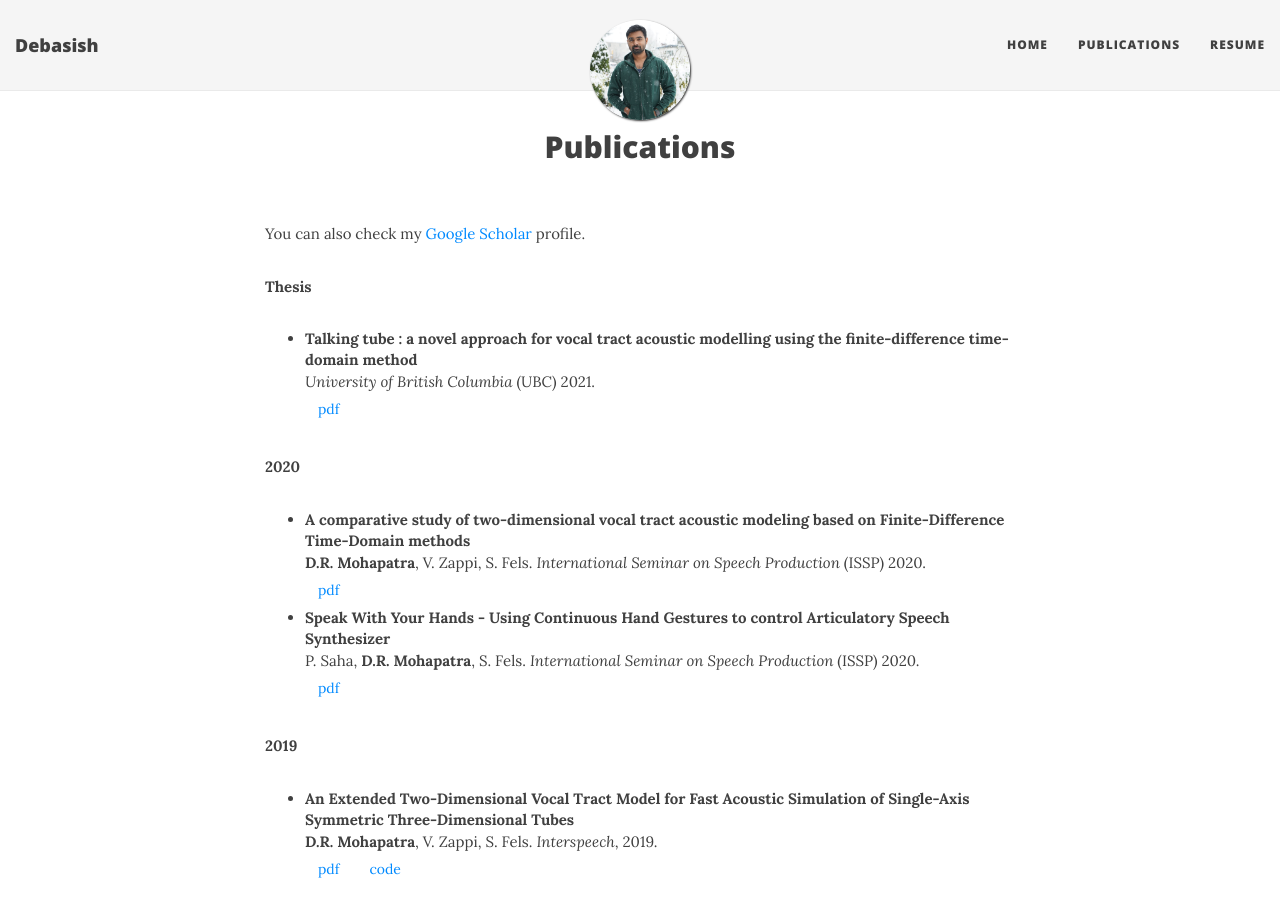
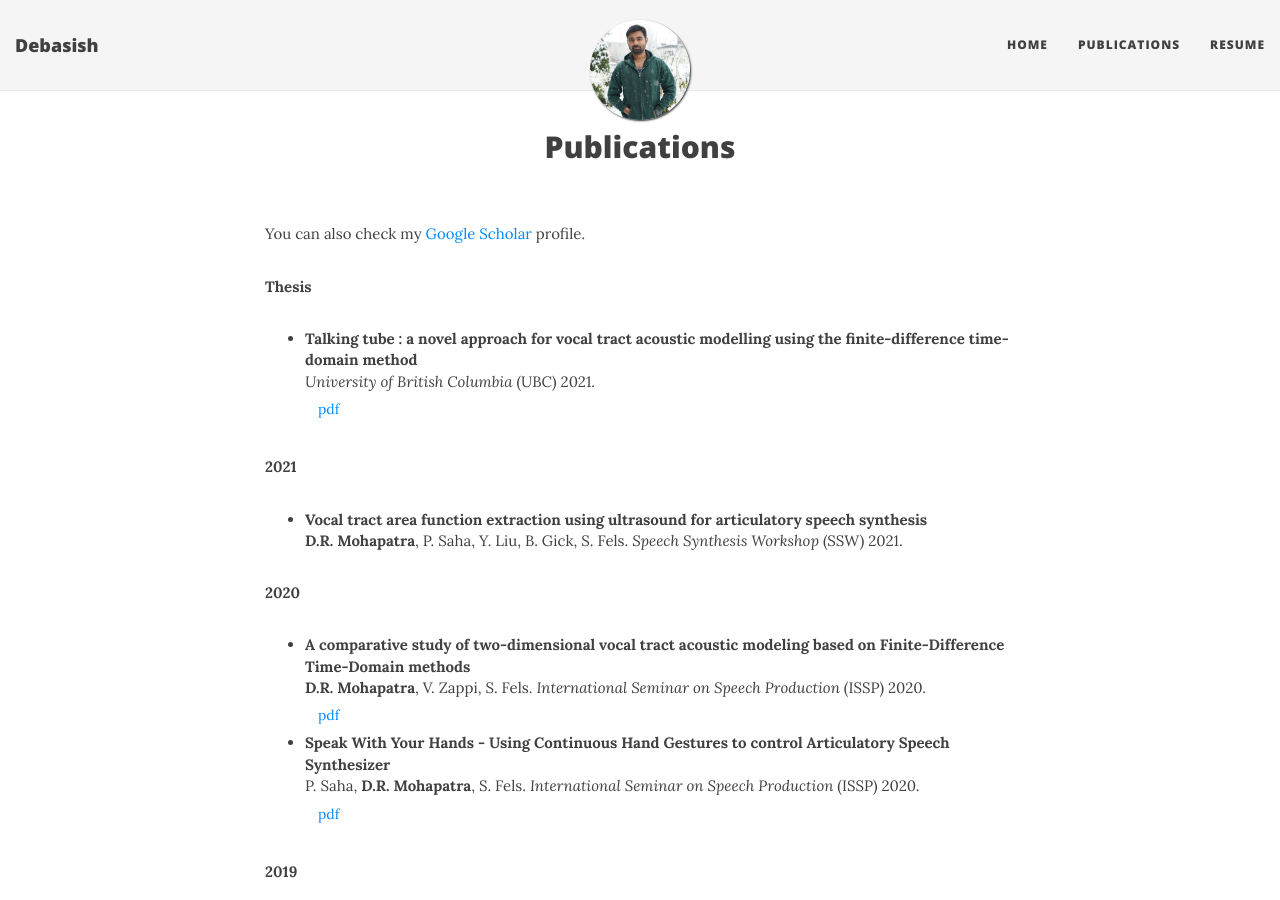
Before and after one commit to Debasishray19/debasishray19.github.io, a Jekyll site: the page built from publications.md, in a window 1280 px wide and 900 px high. Built offline with Jekyll 4.4.1, drawn with Linux system fonts in a browser that asks for light colours; nearby versions of some CDN libraries.

Commit message:
Update publications.md

```diff
--- a/publications.md
+++ b/publications.md
@@ -10,6 +10,11 @@
 - **Talking tube : a novel approach for vocal tract acoustic modelling using the finite-difference time-domain method**
 	*University of British Columbia* (UBC) 2021.
 	[pdf](https://open.library.ubc.ca/cIRcle/collections/ubctheses/24/items/1.0396919){: .btn}
+
+**2021**
+- **Vocal tract area function extraction using ultrasound for articulatory speech synthesis**
+	**D.R. Mohapatra**, P. Saha, Y. Liu, B. Gick, S. Fels.
+	*Speech Synthesis Workshop* (SSW) 2021.
 
 **2020**
 - **A comparative study of two-dimensional vocal tract acoustic modeling based on Finite-Difference Time-Domain methods**
```
